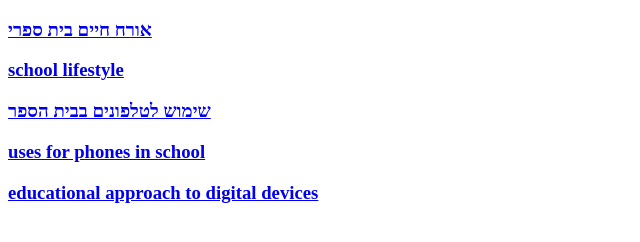
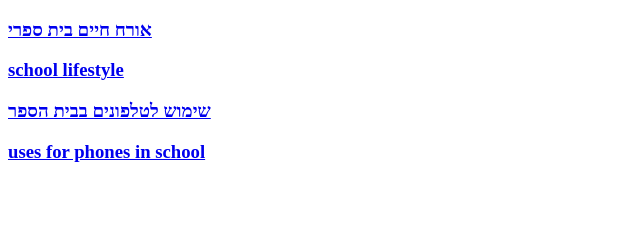
Before and after one commit to AMT-AM-T/ironiheyphoneban, a plain HTML site: page index.html in a window 1280 px wide. Shown: the whole page, without its empty margins (0-640 px from the left). Drawn offline with Linux system fonts and the light colour scheme.

Commit message:
Update index.html

```diff
--- a/index.html
+++ b/index.html
@@ -22,8 +22,6 @@
             uses for phones in school
         </h3>
     </a>
-    <a href="gnu.html">
-        <h3>educational approach to digital devices</h3>
-    </a>
+
 </body>
 </html>
```
